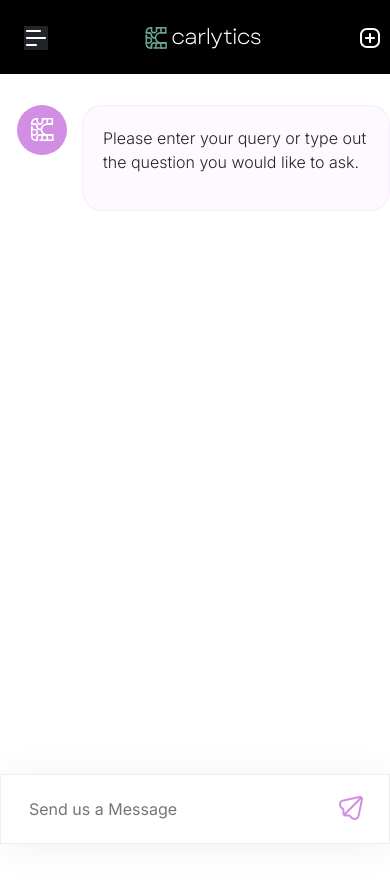
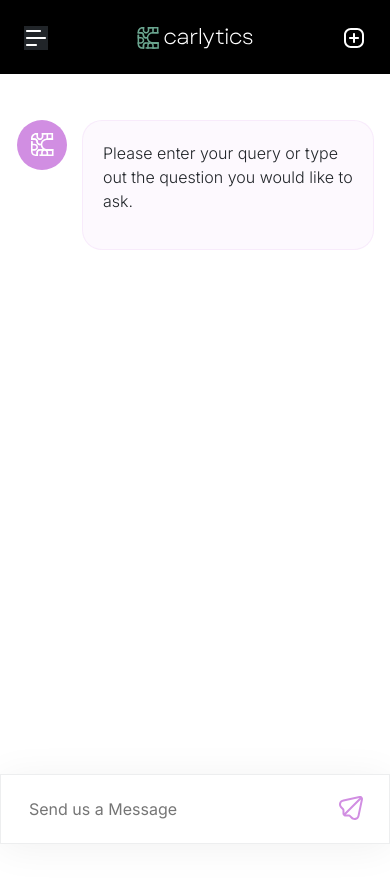
Before and after one commit to prarathod/Chitchat_ai, a Next.js app: page / in a window 390 px wide. Shown: the top 882 px of the page. Built offline with nearby package versions, Linux system fonts and the light colour scheme; grey boxes are pictures that could not be loaded; a web font is replaced by a local one.

Commit message:
mobile view fixed

```diff
--- a/src/Style/page.module.css
+++ b/src/Style/page.module.css
@@ -81,6 +81,10 @@
   box-shadow: 0px 4px 40px 0px rgba(0, 0, 0, 0.06);
 }
 
+.firstChildContainer{
+  padding: 0;
+}
+
 @media screen and (min-width: 1024px) {
   .leftContainer {
     max-width: 260px;
@@ -89,13 +93,16 @@
 
 @media (max-width: 770px) {
   /* Your mobile-specific styles go here */
+  .firstChildContainer{
+    padding:1rem 1rem 1rem 3rem;
+  }
+
   .mainMiddleContainer {
-    padding: 1px 1rem;
+    padding: 0;
   }
   .bottomSticky {
-    width: 100vw;
+    width: 100%;
     bottom: 0px;
-    margin-left: -48px;
     border-radius: 0px;
   }
 
@@ -108,7 +115,7 @@
 
   .middleChatSearchContainer {
     width: 100%;
-    padding: 1rem 0 0 2rem;
+    padding: 1rem 0 0 0;
     height: 100vh;
   }
 
--- a/src/app/page.js
+++ b/src/app/page.js
@@ -141,7 +141,7 @@ export default function Home() {
       {/* middle container */}
       <div className={styles.mainMiddleContainer}>
         <div className={styles.middleChatSearchContainer}>
-          <div>
+          <div className={styles.firstChildContainer}>
             <ChatSearch />
           </div>
           <div className={styles.bottomSticky}>
```
